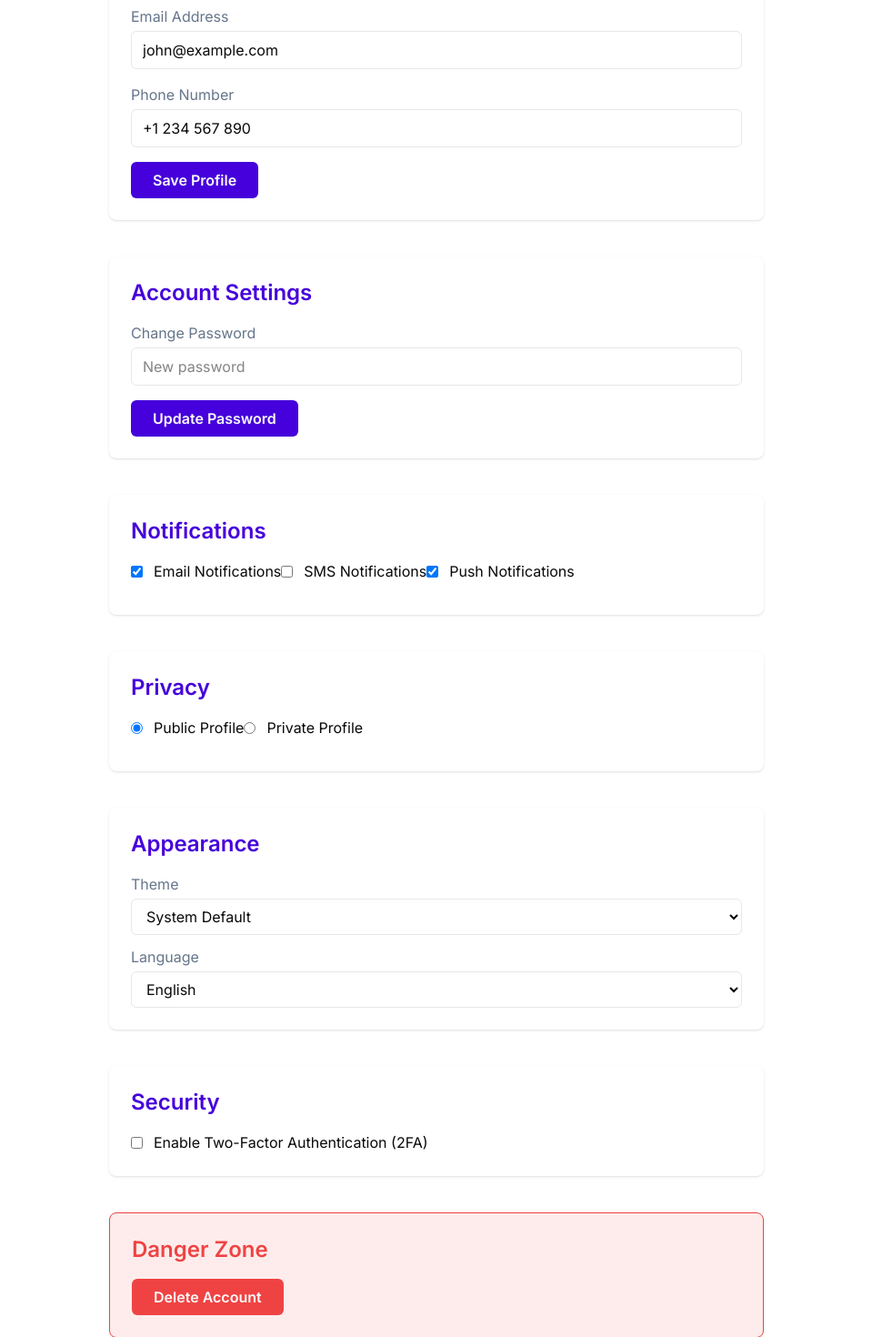
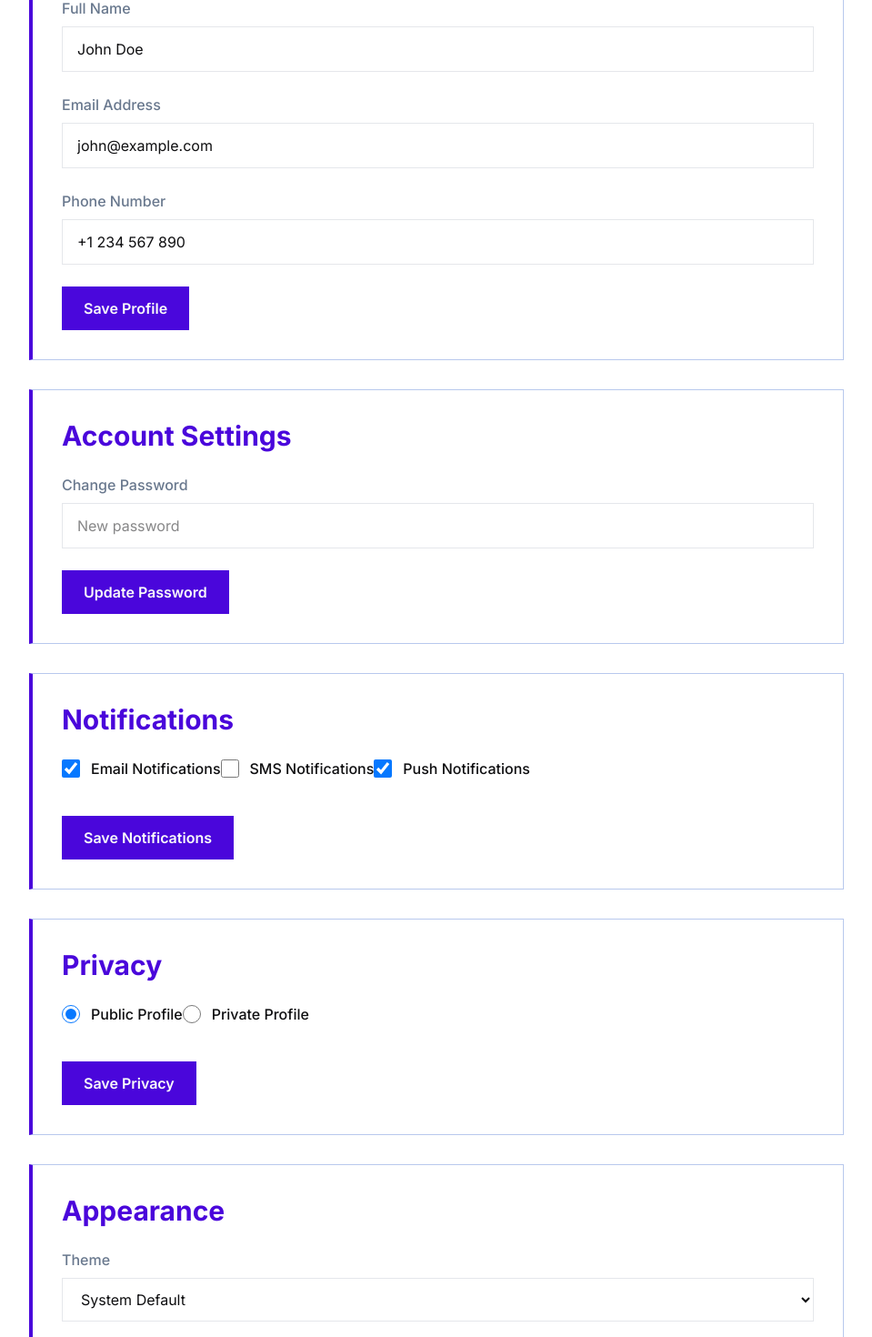
Before and after one commit to Scholatron/scholatron-web, a Next.js app: page /settings in a window 1280 px wide. Shown: the part 240-1710 px from the top of the page at 91% size, without its empty margins (160-1119 px from the left). Built offline with nearby package versions, Linux system fonts and the light colour scheme.

Commit message:
v11.09 8:10

```diff
--- a/app/settings/page.tsx
+++ b/app/settings/page.tsx
@@ -1,6 +1,7 @@
 "use client";
 
 import { useState } from "react";
+import { motion } from "framer-motion";
 
 export default function SettingsPage() {
   // Profile
@@ -26,208 +27,352 @@ export default function SettingsPage() {
   // Security
   const [twoFactorAuth, setTwoFactorAuth] = useState(false);
 
-  const onSaveProfile = (e: React.FormEvent) => {
+  const onSaveProfile = (e) => {
     e.preventDefault();
     alert("Profile settings saved!");
   };
 
-  const onSaveAccount = (e: React.FormEvent) => {
+  const onSaveAccount = (e) => {
     e.preventDefault();
     alert("Account settings saved!");
   };
 
+  const onSaveNotifications = (e) => {
+    e.preventDefault();
+    alert("Notification settings saved!");
+  };
+
+  const onSavePrivacy = (e) => {
+    e.preventDefault();
+    alert("Privacy settings saved!");
+  };
+
+  // Animation variants for sections
+  const sectionVariants = {
+    hidden: { opacity: 0, y: 20 },
+    visible: { opacity: 1, y: 0, transition: { duration: 0.5, ease: "easeOut" } },
+  };
+
+  // Animation variants for inputs
+  const inputVariants = {
+    focus: { scale: 1.02, boxShadow: "0 0 0 3px color-mix(in oklab, var(--ring) 30%, transparent)", transition: { duration: 0.2 } },
+    blur: { scale: 1, boxShadow: "none", transition: { duration: 0.2 } },
+  };
+
+  // Animation variants for buttons
+  const buttonVariants = {
+    hover: { scale: 1.05, transition: { duration: 0.2 } },
+    tap: { scale: 0.95, transition: { duration: 0.1 } },
+  };
+
   return (
-    <div className="max-w-3xl mx-auto p-6 space-y-10">
-      <h1 className="text-4xl font-bold mb-6 text-foreground">Settings</h1>
+    <div className="min-h-screen bg-background py-12 px-4 sm:px-6 lg:px-8 bg-[var(--gradient-hero)]">
+      <motion.h1
+        className="tt-heading text-4xl md:text-5xl font-brand font-extrabold text-center mb-12 animate-glow"
+        initial={{ opacity: 0, y: -20 }}
+        animate={{ opacity: 1, y: 0 }}
+        transition={{ duration: 0.6, ease: "easeOut" }}
+      >
+        Settings
+      </motion.h1>
 
+      <div className="max-w-4xl mx-auto space-y-8">
         {/* Profile Info */}
-      <section className="bg-card rounded-lg shadow p-6">
-        <h2 className="text-2xl font-semibold mb-4 text-primary">Profile Information</h2>
-        <form onSubmit={onSaveProfile} className="space-y-4">
+        <motion.section
+          className="tt-card p-8 animate-pulse"
+          variants={sectionVariants}
+          initial="hidden"
+          animate="visible"
+        >
+          <h2 className="text-3xl font-bold mb-6 text-primary">Profile Information</h2>
+          <form onSubmit={onSaveProfile} className="space-y-6">
             <label className="block">
-            <span className="text-muted-foreground">Full Name</span>
-            <input
+              <span className="text-muted-foreground font-medium">Full Name</span>
+              <motion.input
                 type="text"
-              className="mt-1 w-full rounded-md border border-border px-3 py-2 bg-background text-foreground focus:outline-none focus:ring-2 focus:ring-primary"
+                className="mt-2 w-full rounded-[--radius-md] border border-input px-4 py-3 bg-background text-foreground focus:outline-none focus:ring-2 focus:ring-ring smooth-transition glow-on-hover"
                 value={name}
                 onChange={(e) => setName(e.target.value)}
                 required
+                variants={inputVariants}
+                whileFocus="focus"
               />
             </label>
 
             <label className="block">
-            <span className="text-muted-foreground">Email Address</span>
-            <input
+              <span className="text-muted-foreground font-medium">Email Address</span>
+              <motion.input
                 type="email"
-              className="mt-1 w-full rounded-md border border-border px-3 py-2 bg-background text-foreground focus:outline-none focus:ring-2 focus:ring-primary"
+                className="mt-2 w-full rounded-[--radius-md] border border-input px-4 py-3 bg-background text-foreground focus:outline-none focus:ring-2 focus:ring-ring smooth-transition glow-on-hover"
                 value={email}
                 onChange={(e) => setEmail(e.target.value)}
                 required
+                variants={inputVariants}
+                whileFocus="focus"
               />
             </label>
 
             <label className="block">
-            <span className="text-muted-foreground">Phone Number</span>
-            <input
+              <span className="text-muted-foreground font-medium">Phone Number</span>
+              <motion.input
                 type="tel"
-              className="mt-1 w-full rounded-md border border-border px-3 py-2 bg-background text-foreground focus:outline-none focus:ring-2 focus:ring-primary"
+                className="mt-2 w-full rounded-[--radius-md] border border-input px-4 py-3 bg-background text-foreground focus:outline-none focus:ring-2 focus:ring-ring smooth-transition glow-on-hover"
                 value={phone}
                 onChange={(e) => setPhone(e.target.value)}
+                variants={inputVariants}
+                whileFocus="focus"
               />
             </label>
 
-          <button
+            <motion.button
               type="submit"
-            className="bg-primary text-primary-foreground px-6 py-2 rounded-md font-semibold hover:bg-primary/90 transition"
+              className="bg-primary text-primary-foreground px-6 py-3 rounded-[--radius-md] font-semibold hover:bg-[color-mix(in_oklab,_var(--primary)_90%,_var(--secondary))] smooth-transition glow-on-hover"
+              variants={buttonVariants}
+              whileHover="hover"
+              whileTap="tap"
             >
               Save Profile
-          </button>
+            </motion.button>
           </form>
-      </section>
+        </motion.section>
 
         {/* Account Settings */}
-      <section className="bg-card rounded-lg shadow p-6">
-        <h2 className="text-2xl font-semibold mb-4 text-primary">Account Settings</h2>
-        <form onSubmit={onSaveAccount} className="space-y-4">
+        <motion.section
+          className="tt-card p-8 animate-pulse"
+          variants={sectionVariants}
+          initial="hidden"
+          animate="visible"
+        >
+          <h2 className="text-3xl font-bold mb-6 text-primary">Account Settings</h2>
+          <form onSubmit={onSaveAccount} className="space-y-6">
             <label className="block">
-            <span className="text-muted-foreground">Change Password</span>
-            <input
+              <span className="text-muted-foreground font-medium">Change Password</span>
+              <motion.input
                 type="password"
-              className="mt-1 w-full rounded-md border border-border px-3 py-2 bg-background text-foreground focus:outline-none focus:ring-2 focus:ring-primary"
+                className="mt-2 w-full rounded-[--radius-md] border border-input px-4 py-3 bg-background text-foreground focus:outline-none focus:ring-2 focus:ring-ring smooth-transition glow-on-hover"
                 value={password}
                 onChange={(e) => setPassword(e.target.value)}
                 placeholder="New password"
+                variants={inputVariants}
+                whileFocus="focus"
               />
             </label>
 
-          <button
+            <motion.button
               type="submit"
-            className="bg-primary text-primary-foreground px-6 py-2 rounded-md font-semibold hover:bg-primary/90 transition"
+              className="bg-primary text-primary-foreground px-6 py-3 rounded-[--radius-md] font-semibold hover:bg-[color-mix(in_oklab,_var(--primary)_90%,_var(--secondary))] smooth-transition glow-on-hover"
+              variants={buttonVariants}
+              whileHover="hover"
+              whileTap="tap"
             >
               Update Password
-          </button>
+            </motion.button>
           </form>
-      </section>
+        </motion.section>
 
         {/* Notifications */}
-      <section className="bg-card rounded-lg shadow p-6">
-        <h2 className="text-2xl font-semibold mb-4 text-primary">Notifications</h2>
-        <div className="space-y-3">
-          <label className="inline-flex items-center gap-3 cursor-pointer">
+        <motion.section
+          className="tt-card p-8 animate-pulse"
+          variants={sectionVariants}
+          initial="hidden"
+          animate="visible"
+        >
+          <h2 className="text-3xl font-bold mb-6 text-primary">Notifications</h2>
+          <form onSubmit={onSaveNotifications} className="space-y-6">
+            <div className="space-y-4">
+              <motion.label
+                className="inline-flex items-center gap-3 cursor-pointer"
+                whileHover={{ x: 5 }}
+                transition={{ duration: 0.2 }}
+              >
                 <input
                   type="checkbox"
                   checked={notificationsEmail}
                   onChange={(e) => setNotificationsEmail(e.target.checked)}
-              className="rounded border border-border text-primary focus:ring-primary"
+                  className="rounded border-input text-primary focus:ring-ring w-5 h-5 smooth-transition"
                 />
-            <span className="text-foreground select-none">Email Notifications</span>
-          </label>
-          <label className="inline-flex items-center gap-3 cursor-pointer">
+                <span className="text-foreground font-medium">Email Notifications</span>
+              </motion.label>
+              <motion.label
+                className="inline-flex items-center gap-3 cursor-pointer"
+                whileHover={{ x: 5 }}
+                transition={{ duration: 0.2 }}
+              >
                 <input
                   type="checkbox"
                   checked={notificationsSMS}
                   onChange={(e) => setNotificationsSMS(e.target.checked)}
-              className="rounded border border-border text-primary focus:ring-primary"
+                  className="rounded border-input text-primary focus:ring-ring w-5 h-5 smooth-transition"
                 />
-            <span className="text-foreground select-none">SMS Notifications</span>
-          </label>
-          <label className="inline-flex items-center gap-3 cursor-pointer">
+                <span className="text-foreground font-medium">SMS Notifications</span>
+              </motion.label>
+              <motion.label
+                className="inline-flex items-center gap-3 cursor-pointer"
+                whileHover={{ x: 5 }}
+                transition={{ duration: 0.2 }}
+              >
                 <input
                   type="checkbox"
                   checked={notificationsPush}
                   onChange={(e) => setNotificationsPush(e.target.checked)}
-              className="rounded border border-border text-primary focus:ring-primary"
+                  className="rounded border-input text-primary focus:ring-ring w-5 h-5 smooth-transition"
                 />
-            <span className="text-foreground select-none">Push Notifications</span>
-          </label>
+                <span className="text-foreground font-medium">Push Notifications</span>
+              </motion.label>
             </div>
-      </section>
+            <motion.button
+              type="submit"
+              className="bg-primary text-primary-foreground px-6 py-3 rounded-[--radius-md] font-semibold hover:bg-[color-mix(in_oklab,_var(--primary)_90%,_var(--secondary))] smooth-transition glow-on-hover"
+              variants={buttonVariants}
+              whileHover="hover"
+              whileTap="tap"
+            >
+              Save Notifications
+            </motion.button>
+          </form>
+        </motion.section>
 
         {/* Privacy */}
-      <section className="bg-card rounded-lg shadow p-6">
-        <h2 className="text-2xl font-semibold mb-4 text-primary">Privacy</h2>
-        <div className="space-y-3">
-          <label className="inline-flex items-center gap-3 cursor-pointer">
+        <motion.section
+          className="tt-card p-8 animate-pulse"
+          variants={sectionVariants}
+          initial="hidden"
+          animate="visible"
+        >
+          <h2 className="text-3xl font-bold mb-6 text-primary">Privacy</h2>
+          <form onSubmit={onSavePrivacy} className="space-y-6">
+            <div className="space-y-4">
+              <motion.label
+                className="inline-flex items-center gap-3 cursor-pointer"
+                whileHover={{ x: 5 }}
+                transition={{ duration: 0.2 }}
+              >
                 <input
                   type="radio"
                   checked={profileVisibility === "public"}
                   onChange={() => setProfileVisibility("public")}
                   name="profileVisibility"
-              className="rounded-full border border-border text-primary focus:ring-primary"
+                  className="rounded-full border-input text-primary focus:ring-ring w-5 h-5 smooth-transition"
                 />
-            <span className="text-foreground select-none">Public Profile</span>
-          </label>
-          <label className="inline-flex items-center gap-3 cursor-pointer">
+                <span className="text-foreground font-medium">Public Profile</span>
+              </motion.label>
+              <motion.label
+                className="inline-flex items-center gap-3 cursor-pointer"
+                whileHover={{ x: 5 }}
+                transition={{ duration: 0.2 }}
+              >
                 <input
                   type="radio"
                   checked={profileVisibility === "private"}
                   onChange={() => setProfileVisibility("private")}
                   name="profileVisibility"
-              className="rounded-full border border-border text-primary focus:ring-primary"
+                  className="rounded-full border-input text-primary focus:ring-ring w-5 h-5 smooth-transition"
                 />
-            <span className="text-foreground select-none">Private Profile</span>
-          </label>
+                <span className="text-foreground font-medium">Private Profile</span>
+              </motion.label>
             </div>
-      </section>
+            <motion.button
+              type="submit"
+              className="bg-primary text-primary-foreground px-6 py-3 rounded-[--radius-md] font-semibold hover:bg-[color-mix(in_oklab,_var(--primary)_90%,_var(--secondary))] smooth-transition glow-on-hover"
+              variants={buttonVariants}
+              whileHover="hover"
+              whileTap="tap"
+            >
+              Save Privacy
+            </motion.button>
+          </form>
+        </motion.section>
 
         {/* Appearance */}
-      <section className="bg-card rounded-lg shadow p-6">
-        <h2 className="text-2xl font-semibold mb-4 text-primary">Appearance</h2>
-        <div className="space-y-3">
+        <motion.section
+          className="tt-card p-8 animate-pulse"
+          variants={sectionVariants}
+          initial="hidden"
+          animate="visible"
+        >
+          <h2 className="text-3xl font-bold mb-6 text-primary">Appearance</h2>
+          <div className="space-y-6">
             <label className="block">
-            <span className="text-muted-foreground">Theme</span>
-            <select
-              className="mt-1 w-full rounded-md border border-border px-3 py-2 bg-background text-foreground"
+              <span className="text-muted-foreground font-medium">Theme</span>
+              <motion.select
+                className="mt-2 w-full rounded-[--radius-md] border border-input px-4 py-3 bg-background text-foreground focus:outline-none focus:ring-2 focus:ring-ring smooth-transition glow-on-hover"
                 value={theme}
                 onChange={(e) => setTheme(e.target.value)}
+                variants={inputVariants}
+                whileFocus="focus"
               >
                 <option value="light">Light</option>
                 <option value="dark">Dark</option>
                 <option value="system">System Default</option>
-            </select>
+              </motion.select>
             </label>
 
             <label className="block">
-            <span className="text-muted-foreground">Language</span>
-            <select
-              className="mt-1 w-full rounded-md border border-border px-3 py-2 bg-background text-foreground"
+              <span className="text-muted-foreground font-medium">Language</span>
+              <motion.select
+                className="mt-2 w-full rounded-[--radius-md] border border-input px-4 py-3 bg-background text-foreground focus:outline-none focus:ring-2 focus:ring-ring smooth-transition glow-on-hover"
                 value={language}
                 onChange={(e) => setLanguage(e.target.value)}
+                variants={inputVariants}
+                whileFocus="focus"
               >
                 <option value="en">English</option>
                 <option value="es">Español</option>
                 <option value="fr">Français</option>
                 <option value="de">Deutsch</option>
                 <option value="hi">हिन्दी</option>
-            </select>
+              </motion.select>
             </label>
           </div>
-      </section>
+        </motion.section>
 
         {/* Security */}
-      <section className="bg-card rounded-lg shadow p-6">
-        <h2 className="text-2xl font-semibold mb-4 text-primary">Security</h2>
-        <label className="inline-flex items-center gap-3 cursor-pointer">
+        <motion.section
+          className="tt-card p-8 animate-pulse"
+          variants={sectionVariants}
+          initial="hidden"
+          animate="visible"
+        >
+          <h2 className="text-3xl font-bold mb-6 text-primary">Security</h2>
+          <motion.label
+            className="inline-flex items-center gap-3 cursor-pointer"
+            whileHover={{ x: 5 }}
+            transition={{ duration: 0.2 }}
+          >
             <input
               type="checkbox"
               checked={twoFactorAuth}
               onChange={(e) => setTwoFactorAuth(e.target.checked)}
-            className="rounded border border-border text-primary focus:ring-primary"
+              className="rounded border-input text-primary focus:ring-ring w-5 h-5 smooth-transition"
             />
-          <span className="text-foreground select-none">Enable Two-Factor Authentication (2FA)</span>
-        </label>
-      </section>
+            <span className="text-foreground font-medium">
+              Enable Two-Factor Authentication (2FA)
+            </span>
+          </motion.label>
+        </motion.section>
 
         {/* Danger Zone */}
-      <section className="bg-destructive/10 border border-destructive rounded-lg shadow p-6">
-        <h2 className="text-2xl font-semibold mb-4 text-destructive">Danger Zone</h2>
-        <button
-          onClick={() => confirm("Are you sure you want to delete your account? This action cannot be undone.") && alert("Account deleted.")}
-          className="bg-destructive text-destructive-foreground px-6 py-2 rounded-md font-semibold hover:bg-destructive/90 transition"
+        <motion.section
+          className="tt-card p-8 border-l-4 border-destructive animate-pulse"
+          variants={sectionVariants}
+          initial="hidden"
+          animate="visible"
+        >
+          <h2 className="text-3xl font-bold mb-6 text-destructive">Danger Zone</h2>
+          <motion.button
+            onClick={() =>
+              confirm("Are you sure you want to delete your account? This action cannot be undone.") &&
+              alert("Account deleted.")
+            }
+            className="bg-destructive text-destructive-foreground px-6 py-3 rounded-[--radius-md] font-semibold hover:bg-[color-mix(in_oklab,_var(--destructive)_90%,_var(--secondary))] smooth-transition glow-on-hover"
+            variants={buttonVariants}
+            whileHover="hover"
+            whileTap="tap"
           >
             Delete Account
-        </button>
-      </section>
+          </motion.button>
+        </motion.section>
+      </div>
     </div>
   );
 }
```
Lines whose indentation alone changed are shown as unchanged.
